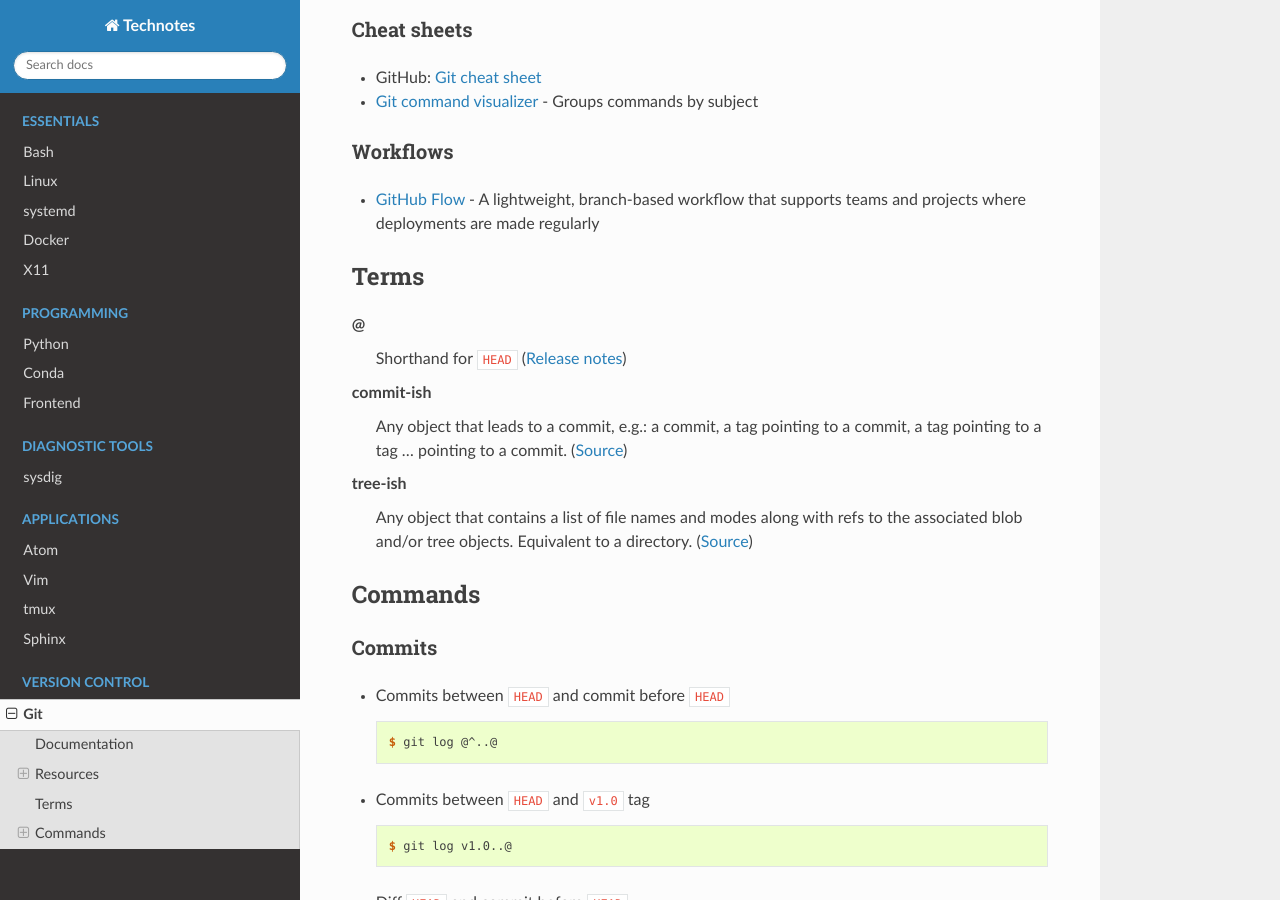
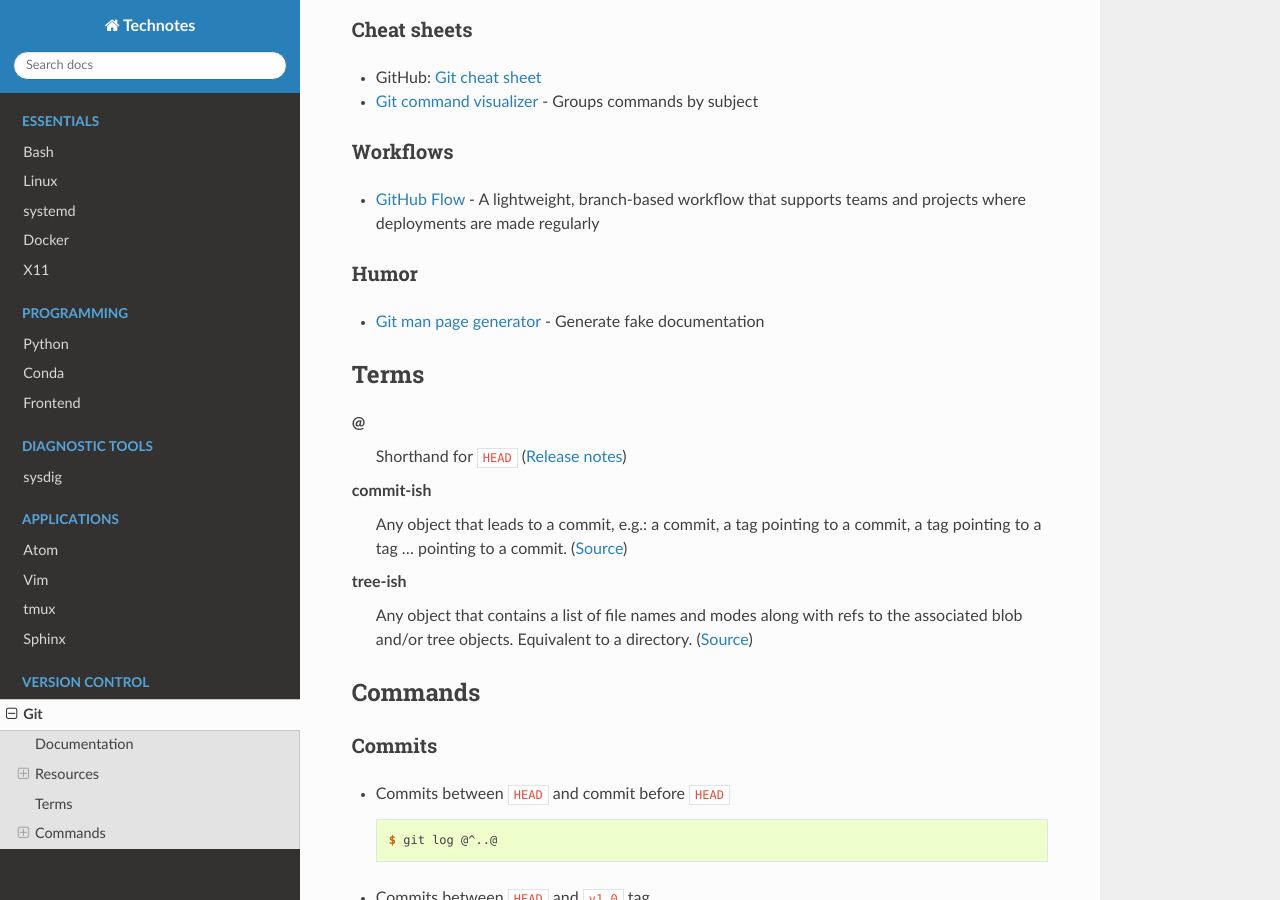
Before and after one commit to heterotopian/technotes, a Sphinx documentation site: the page built from source/git.rst, in a window 1280 px wide and 900 px high, scrolled down 496 px. Built offline with Sphinx 7.4.7 and the Read the Docs theme 2.0.0, drawn with Linux system fonts in a browser that asks for light colours.

Commit message:
Add git man page generator

```diff
--- a/source/git.rst
+++ b/source/git.rst
@@ -44,6 +44,13 @@ Workflows
 
 - `GitHub Flow <https://guides.github.com/introduction/flow/>`_ -
   A lightweight, branch-based workflow that supports teams and projects where deployments are made regularly
+
+
+Humor
+-----
+
+- `Git man page generator <https://git-man-page-generator.lokaltog.net/>`_ -
+  Generate fake documentation
 
 
 
```
